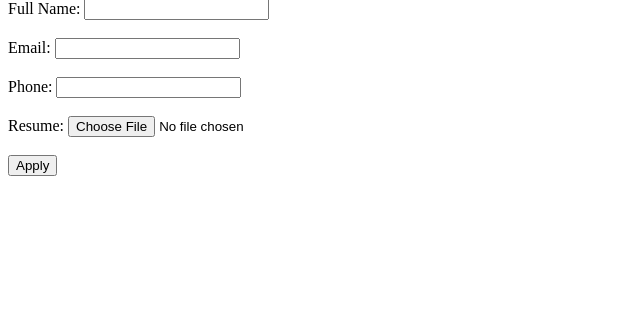
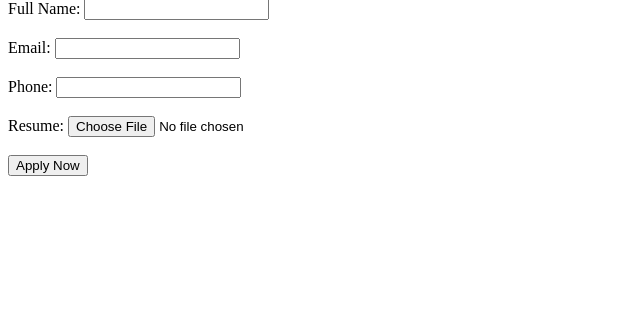
Before and after one commit to NeuralFlex/NeuralHire, a Django app: template recruitment/templates/apply.html in a window 1280 px wide. Shown: the part 81-417 px from the top of the page, without its empty margins (0-640 px from the left). Run offline with Django 5.2, Linux system fonts and the light colour scheme; the template is opened without the code that fills it, so the values that code supplies are empty.

Commit message:
Apply form for testing

```diff
--- a/recruitment/templates/apply.html
+++ b/recruitment/templates/apply.html
@@ -19,7 +19,7 @@
     <label>Resume:</label>
     <input type="file" name="resume" required><br><br>
 
-    <button type="submit">Apply</button>
+    <button type="submit">Apply Now</button>
   </form>
 </body>
 </html>
```
